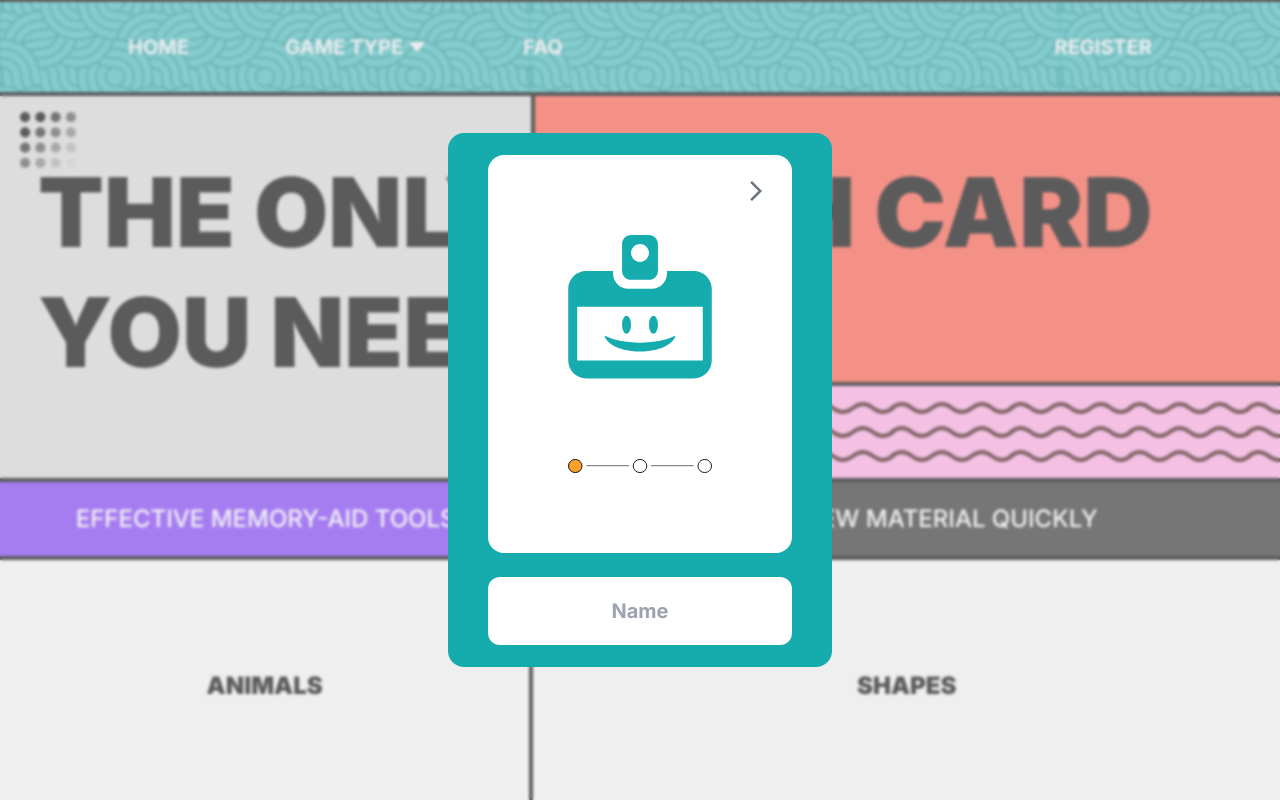
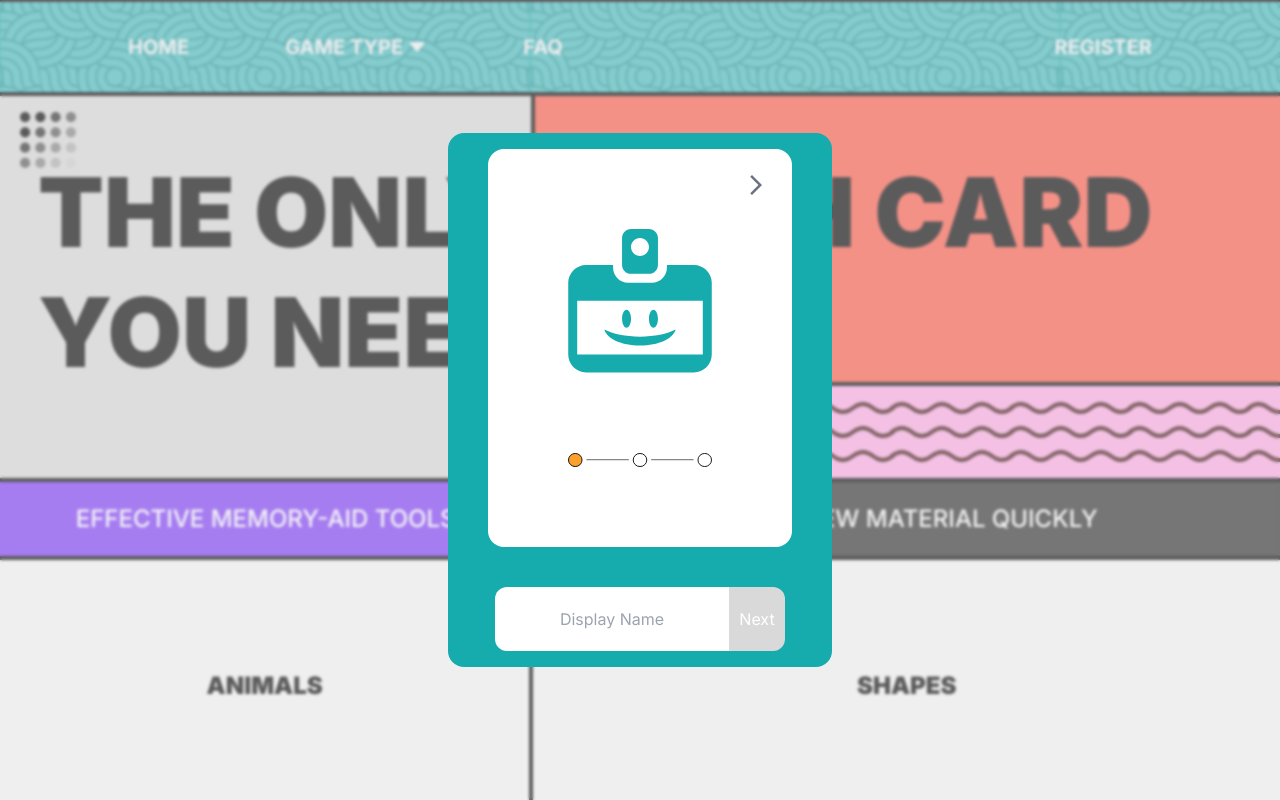
Before and after one commit to chingu-voyages/v42-geckos-team-22, a React (Vite) app: page / in a window 1280 px wide. Both pictures are taken after a click on the button "REGISTER". Shown: the top 800 px of the page. Built offline with nearby package versions, Linux system fonts and the light colour scheme; no server answers.

Commit message:
create new user

```diff
--- a/package.json
+++ b/package.json
@@ -11,6 +11,7 @@
   "dependencies": {
     "@reduxjs/toolkit": "^1.9.1",
     "embla-carousel-react": "^7.0.5",
+    "firebase": "^9.16.0",
     "react": "^18.2.0",
     "react-dom": "^18.2.0",
     "react-icons": "^4.7.1",
--- a/src/App.jsx
+++ b/src/App.jsx
@@ -10,14 +10,90 @@ import { Color } from "./features/flashcard/Color";
 import { Letter } from "./features/flashcard/Letter";
 import { Number } from "./features/flashcard/Number";
 import { Shape } from "./features/flashcard/Shape";
+import NameModal from "./components/NameModal";
+import PasswordModal from "./components/PasswordModal";
+import SuccessModal from "./components/SuccessModal";
+import EmailModal from "./components/EmailModal";
+import {
+  getAuth,
+  createUserWithEmailAndPassword,
+  signInWithEmailAndPassword,
+  onAuthStateChanged,
+  updateProfile,
+} from "firebase/auth";
+import auth from "./utils/firebase";
 
 function App() {
   const location = useLocation();
 
+  // Modals
+  const [showModal, setShowModal] = React.useState(false);
+  const [page, setPage] = React.useState(0);
+  const toggleModal = () => {
+    setShowModal((prevModalState) => !prevModalState);
+  };
+  const handleBackClick = () => {
+    setPage((prevPage) => prevPage - 1);
+  };
+  const handleForwardClick = () => {
+    setPage((prevPage) => prevPage + 1);
+  };
+
+  // Registration
+  const [registerName, setRegisterName] = React.useState("");
+  const [registerEmail, setRegisterEmail] = React.useState("");
+  const [registerPassword, setRegisterPassword] = React.useState("");
+
+  const saveName= (e) => {
+    setRegisterName(e.target.value);
+  };
+
+  const saveEmail = (e) => {
+    setRegisterEmail(e.target.value);
+  };
+
+  const savePassword = (e) => {
+    setRegisterPassword(e.target.value);
+  };
+
+  const registerNewUser = async () => {
+    const user = await createUserWithEmailAndPassword(
+      auth,
+      registerEmail,
+      registerPassword,
+    );
+    // Update display name
+    await updateProfile(auth.currentUser, {
+      displayName: registerName,
+      email: user.email,
+      uid: user.uid,
+      accessToken: user.accessToken,
+    });
+    await handleForwardClick();
+    console.log(user)
+  };
+
+  // //Sign in existing users
+  // signInWithEmailAndPassword(auth, email, password)
+  //   .then((userCredential) => {
+  //     const user = userCredential.user;
+  //   })
+  //   .catch((error) => {
+  //     const errorCode = error.code;
+  //     const errorMessage = error.message;
+  //   });
+
+  // onAuthStateChanged(auth, (user) => {
+  //   if (user) {
+  //     const uid = user.uid;
+  //   } else {
+  //   }
+  // });
+
   return (
     <div className="">
-      <Header />
-      <Routes location={location} key={location.pathname} >
+      <Header toggleModal={toggleModal} />
+      <Routes location={location} key={location.pathname}>
         <Route path="/" element={<Home />} />
         <Route path="game" element={<Game />}>
           <Route path="color" element={<Color />} />
@@ -30,6 +106,37 @@ function App() {
         <Route path="*" element={<NotFound />} />
       </Routes>
       <Footer />
+
+      {page === 0 && (
+        <NameModal
+          showModal={showModal}
+          toggleModal={toggleModal}
+          handleForwardClick={handleForwardClick}
+          saveName={saveName}
+        />
+      )}
+      {page === 1 && (
+        <EmailModal
+          showModal={showModal}
+          toggleModal={toggleModal}
+          handleBackClick={handleBackClick}
+          handleForwardClick={handleForwardClick}
+          saveEmail={saveEmail}
+        />
+      )}
+      {page === 2 && (
+        <PasswordModal
+          showModal={showModal}
+          toggleModal={toggleModal}
+          handleBackClick={handleBackClick}
+          handleForwardClick={handleForwardClick}
+          registerNewUser={registerNewUser}
+          savePassword={savePassword}
+        />
+      )}
+      {page === 3 && (
+        <SuccessModal showModal={showModal} toggleModal={toggleModal} />
+      )}
     </div>
   );
 }
--- a/src/components/EmailModal.jsx
+++ b/src/components/EmailModal.jsx
@@ -9,6 +9,7 @@ export default function EmailModal({
   handleBackClick,
   toggleModal,
   showModal,
+  saveEmail,
 }) {
   return (
     <>
@@ -25,7 +26,7 @@ export default function EmailModal({
             }}
             className="relative flex h-full w-full flex-col items-center justify-center bg-purple p-10 text-white sm:h-4/6  sm:w-7/12 sm:max-w-sm sm:rounded-2xl"
           >
-            <div className="relative z-10  flex flex-col rounded-2xl border bg-white p-20">
+            <div className="border relative  z-10 flex flex-col rounded-2xl bg-white p-20">
               <MdOutlineArrowBackIosNew
                 onClick={handleBackClick}
                 className="absolute left-6 top-6 z-50 text-2xl text-gray-500 hover:text-black"
@@ -41,12 +42,21 @@ export default function EmailModal({
                 alt="email progress bar"
               />
             </div>
-            <input
-              className="mt-10 w-full rounded-xl border-none bg-white py-5 text-center text-black focus:outline-none sm:mt-6"
-              type="email"
-              name="email"
-              placeholder="Email"
-            />
+            <div className="mt-10 flex w-full flex-wrap  place-content-center">
+              <input
+                className="rounded-l-xl  border-none bg-white py-5 text-center text-black focus:outline-none"
+                type="email"
+                name="email"
+                placeholder="Email"
+                onChange={saveEmail}
+              />
+              <button
+                onClick={handleForwardClick}
+                className="w-14 rounded-r-xl border-none bg-off-white text-white hover:bg-dark-grey hover:text-white"
+              >
+                Next
+              </button>
+            </div>
           </div>
         </div>
       )}
--- a/src/components/Header.jsx
+++ b/src/components/Header.jsx
@@ -5,30 +5,14 @@ import { NavLink, Link } from "react-router-dom";
 import { BsCaretDownFill, BsCaretUpFill } from "react-icons/bs";
 import { RiHome2Fill } from "react-icons/ri";
 import { CgClose, CgMenu } from "react-icons/cg";
-import EmailModal from "./EmailModal";
-import NameModal from "./NameModal";
-import PasswordModal from "./PasswordModal";
-import SuccessModal from "./SuccessModal";
 import { useDispatch, useSelector } from "react-redux";
 import { toggleMenu } from "../redux/headerSlice";
 
-function Header() {
+function Header(props) {
   const [expandDropDown, setExpandDropDown] = useState(false);
   // const [showMobileNav, setShowMobileNav] = useState(false);
   const dispatch = useDispatch();
   const { isOpen } = useSelector((store) => store.header);
-  const [showModal, setShowModal] = useState(false);
-  const [page, setPage] = useState(0);
-
-  function toggleModal() {
-    setShowModal((prevModalState) => !prevModalState);
-  }
-  function handleBackClick() {
-    setPage((prevPage) => prevPage - 1);
-  }
-  function handleForwardClick() {
-    setPage((prevPage) => prevPage + 1);
-  }
 
   return (
     <header className="body-font z-50 h-24  bg-turquoise text-xl font-bold text-white md:border-t-2 md:border-b-4 md:border-t-black md:border-b-black md:bg-bg_nav">
@@ -51,33 +35,6 @@ function Header() {
       </ul>
 
       {isOpen && <MobileNav />}
-
-      {page === 0 && (
-        <NameModal
-          showModal={showModal}
-          toggleModal={toggleModal}
-          handleForwardClick={handleForwardClick}
-        />
-      )}
-      {page === 1 && (
-        <EmailModal
-          showModal={showModal}
-          toggleModal={toggleModal}
-          handleBackClick={handleBackClick}
-          handleForwardClick={handleForwardClick}
-        />
-      )}
-      {page === 2 && (
-        <PasswordModal
-          showModal={showModal}
-          toggleModal={toggleModal}
-          handleBackClick={handleBackClick}
-          handleForwardClick={handleForwardClick}
-        />
-      )}
-      {page === 3 && (
-        <SuccessModal showModal={showModal} toggleModal={toggleModal} />
-      )}
 
       <nav className="hidden h-full uppercase md:mx-32 md:flex md:flex-row md:items-center md:justify-between">
         <ul className="text-gray-100 md:flex md:flex-row md:items-center md:gap-24">
@@ -102,7 +59,7 @@ function Header() {
           </li>
         </ul>
         <button
-          onClick={toggleModal}
+          onClick={props.toggleModal}
           className="hidden uppercase text-gray-100 hover:font-extrabold hover:text-white md:inline-block"
         >
           register
--- a/src/components/NameModal.jsx
+++ b/src/components/NameModal.jsx
@@ -1,12 +1,11 @@
 import React from "react";
-import {
-  MdOutlineArrowForwardIos,
-} from "react-icons/md";
+import { MdOutlineArrowForwardIos } from "react-icons/md";
 
 export default function NameModal({
   handleForwardClick,
   toggleModal,
   showModal,
+  saveName,
 }) {
   return (
     <>
@@ -23,7 +22,7 @@ export default function NameModal({
             }}
             className="relative flex h-full w-full flex-col items-center justify-center bg-turquoise p-10 text-white sm:h-4/6  sm:w-7/12 sm:max-w-sm sm:rounded-2xl"
           >
-            <div className="relative z-10  flex flex-col rounded-2xl border bg-white p-20">
+            <div className="border relative  z-10 flex flex-col rounded-2xl bg-white p-20">
               <MdOutlineArrowForwardIos
                 onClick={handleForwardClick}
                 className="absolute right-6 top-6 z-50 text-2xl text-gray-500 hover:text-black"
@@ -35,12 +34,21 @@ export default function NameModal({
                 alt="name progress bar"
               />
             </div>
-            <input
-              className="mt-10 w-full rounded-xl border-none bg-white py-5 text-center text-black focus:outline-none sm:mt-6"
-              type="text"
-              name="name"
-              placeholder="Name"
-            />
+            <div className="mt-10 flex w-full flex-wrap  place-content-center">
+              <input
+                className="rounded-l-xl  border-none bg-white py-5 text-center text-black focus:outline-none"
+                type="text"
+                name="name"
+                placeholder="Display Name"
+                onChange={saveName}
+              />
+              <button
+                onClick={handleForwardClick}
+                className="w-14 rounded-r-xl border-none bg-off-white text-white hover:bg-dark-grey hover:text-white"
+              >
+                Next
+              </button>
+            </div>
           </div>
         </div>
       )}
--- a/src/features/auth/Login.jsx
+++ /dev/null
@@ -1,5 +0,0 @@
-import React from "react";
-
-export const Login = () => {
-  return <div>Login</div>;
-};
--- a/src/features/auth/Register.jsx
+++ /dev/null
@@ -1,5 +0,0 @@
-import React from "react";
-
-export const Register = () => {
-  return <div>Register</div>;
-};
--- /dev/null
+++ b/src/utils/firebase.jsx
@@ -0,0 +1,17 @@
+import { initializeApp } from "firebase/app";
+import { getAuth } from "firebase/auth";
+
+// Firebase configuration
+const firebaseConfig = {
+  apiKey: import.meta.env.VITE_API_KEY,
+  authDomain: import.meta.env.VITE_AUTH_DOMAIN,
+  projectId: import.meta.env.VITE_PROJECT_ID,
+  storageBucket: import.meta.env.VITE_STORAGE_BUCKET,
+  messagingSenderId: import.meta.env.VITE_MESSAGING_SENDER_ID,
+  appId: import.meta.env.VITE_APP_ID,
+};
+
+// Initialize Firebase
+const app = initializeApp(firebaseConfig)
+const auth = getAuth(app)
+export default auth;
```
Also changed, not shown: src/components/PasswordModal.jsx (+19 -11 lines), 1 other file (tests, documents, lock files or other folders).
